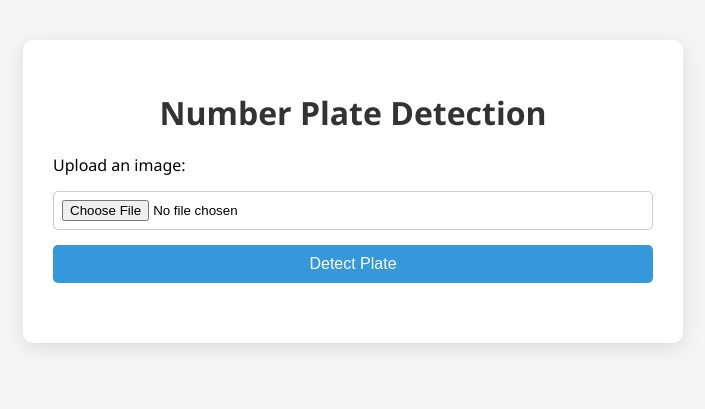
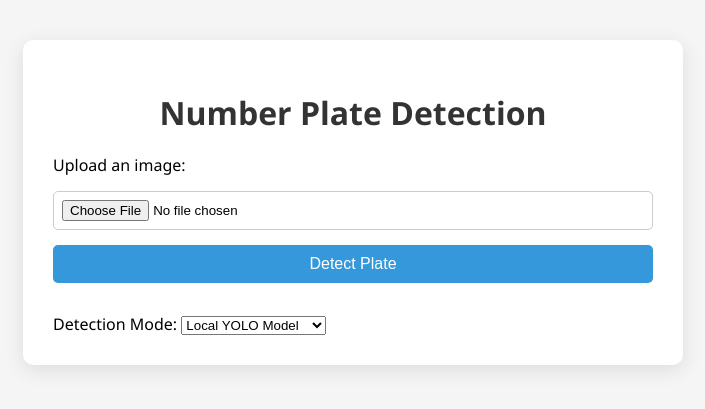
Before and after one commit to MUH1907364/number_plate, a Flask app: page / in a window 1280 px wide. Shown: the top 409 px of the page, without its empty margins (287-992 px from the left). Run offline with Flask 3, Linux system fonts and the light colour scheme.

Commit message:
Updated index.html to support Plate Recognizer API selection

```diff
--- a/app.py
+++ b/app.py
@@ -1,24 +1,31 @@
-from flask import Flask, request, render_template, url_for
+from flask import Flask, request, render_template
 from ultralytics import YOLO
 import os
 import cv2
 import easyocr
+import requests
 
 app = Flask(__name__)
 
-# Load model and OCR
+# Load YOLO model and OCR
 model = YOLO('./models/number_plate.pt')
 reader = easyocr.Reader(['en'], gpu=False)
 
-# Define folders
+# Folders
 UPLOAD_FOLDER = './static/uploads'
 RESULT_FOLDER = './static/results'
 os.makedirs(UPLOAD_FOLDER, exist_ok=True)
 os.makedirs(RESULT_FOLDER, exist_ok=True)
 
+# External API info (replace with your actual API details)
+API_URL = 'https://app.platerecognizer.com/service/snapshot-cloud/'
+API_KEY = '8aa098a3f7ff9dcd8205440b25713179db7d0c6f'  # Replace with your key
+
+
 @app.route('/')
 def index():
     return render_template('index.html')
+
 
 @app.route('/upload', methods=['POST'])
 def upload():
@@ -26,46 +33,64 @@ def upload():
         return render_template('index.html', error="No file uploaded")
 
     file = request.files['file']
+    mode = request.form.get('mode', 'local')  # "local" or "api"
+
     if file.filename == '':
         return render_template('index.html', error="No file selected")
 
-    # Save uploaded file
     filename = file.filename
     filepath = os.path.join(UPLOAD_FOLDER, filename)
     file.save(filepath)
 
-    # Run YOLOv8 model
-    results = model.predict(source=filepath, save=False)
-    boxes = results[0].boxes.xyxy.cpu().numpy()
-
-    img = cv2.imread(filepath)
     plate_text = "No text detected"
     result_filename = f"result_{filename}"
     result_path = os.path.join(RESULT_FOLDER, result_filename)
 
-    if len(boxes) > 0:
-        # Get first detected box
-        x1, y1, x2, y2 = map(int, boxes[0])
-        cropped = img[y1:y2, x1:x2]
+    # -----------------------------
+    # Mode 1: LOCAL YOLO + EasyOCR
+    # -----------------------------
+    if mode == 'local':
+        results = model.predict(source=filepath, save=False)
+        boxes = results[0].boxes.xyxy.cpu().numpy()
 
-        # Convert to RGB and run OCR
-        rgb = cv2.cvtColor(cropped, cv2.COLOR_BGR2RGB)
-        ocr_results = reader.readtext(rgb)
+        img = cv2.imread(filepath)
 
-        if ocr_results:
-            # Combine all lines of text
-            plate_text = " ".join([res[1].strip() for res in ocr_results])
+        if len(boxes) > 0:
+            x1, y1, x2, y2 = map(int, boxes[0])
+            cropped = img[y1:y2, x1:x2]
 
-        # Draw box and label on image
-        cv2.rectangle(img, (x1, y1), (x2, y2), (0, 255, 0), 2)
-        cv2.putText(img, plate_text, (x1, max(0, y1 - 10)), cv2.FONT_HERSHEY_SIMPLEX, 1.0, (0, 0, 255), 3)
+            rgb = cv2.cvtColor(cropped, cv2.COLOR_BGR2RGB)
+            ocr_results = reader.readtext(rgb)
 
-    # Save the result image
-    cv2.imwrite(result_path, img)
+            if ocr_results:
+                plate_text = " ".join([res[1].strip() for res in ocr_results])
 
-    # Debug info
-    print("✔️ OCR Output:", plate_text)
-    print("✔️ Saved processed image to:", result_path)
+            # Draw box and label
+            cv2.rectangle(img, (x1, y1), (x2, y2), (0, 255, 0), 2)
+            cv2.putText(img, plate_text, (x1, y1 - 10), cv2.FONT_HERSHEY_SIMPLEX, 1.0, (0, 0, 255), 3)
+
+        cv2.imwrite(result_path, img)
+
+    # --------------------------
+    # Mode 2: EXTERNAL API CALL
+    # --------------------------
+    elif mode == 'api':
+        with open(filepath, 'rb') as img_file:
+            response = requests.post(
+                API_URL,
+                headers={'Authorization': f'Bearer {API_KEY}'},
+                files={'image': img_file}
+            )
+
+        if response.status_code == 200:
+            data = response.json()
+            plate_text = data.get('plate', 'No text detected')
+            # Optionally save API image result if provided
+        else:
+            plate_text = f"API error: {response.text}"
+
+    else:
+        return render_template('index.html', error="Invalid detection mode")
 
     return render_template(
         'index.html',
@@ -74,5 +99,6 @@ def upload():
         result_file=result_filename
     )
 
+
 if __name__ == '__main__':
     app.run(debug=True)
--- a/templates/index.html
+++ b/templates/index.html
@@ -15,7 +15,11 @@
       <input type="file" name="file" id="file" accept="image/*" required />
       <button type="submit">Detect Plate</button>
     </form>
-
+  <label for="mode">Detection Mode:</label>
+<select name="mode" id="mode">
+  <option value="local">Local YOLO Model</option>
+  <option value="api">External API Service</option>
+</select>
     {% if plate_text %}
       <div class="result">
         <h3>Detected Plate:</h3>
```
